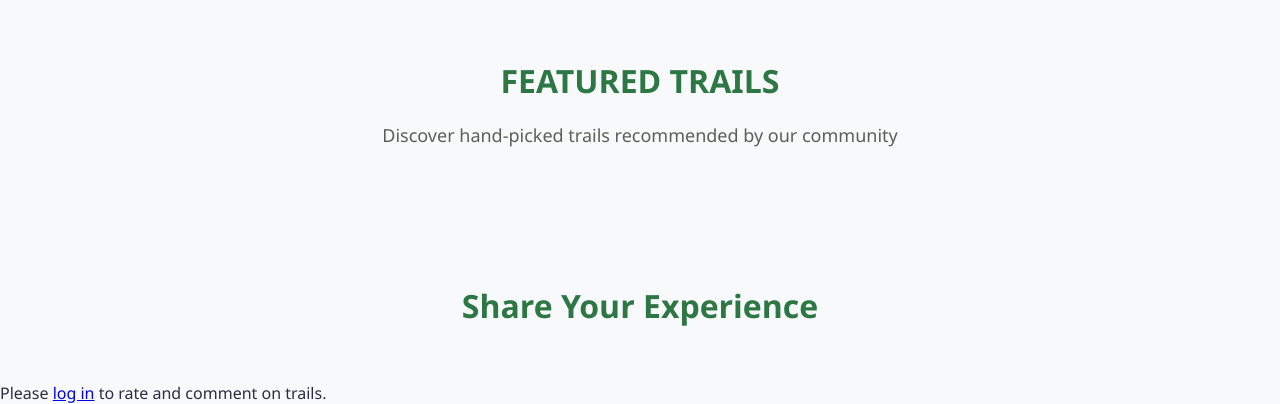
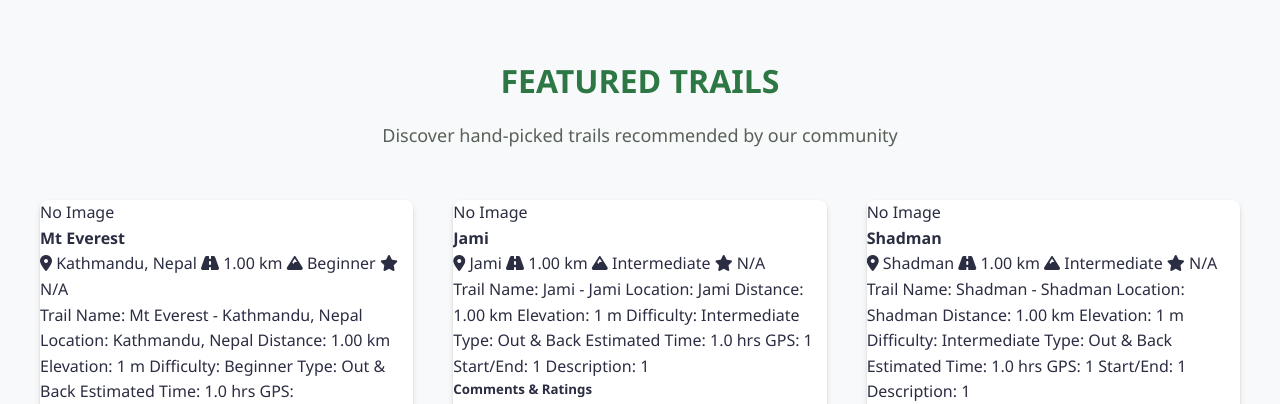
Before and after one commit to 22142628/project, a Django app: page / in a window 1280 px wide. Shown: the part 1523-1927 px from the top of the page. Run offline with Django 5.2, Linux system fonts and the light colour scheme; data comes from the database, SQL or seed files in the repository.

Commit message:
Updated filter function and added featured trails

```diff
--- a/python_project_G1 4/The_website/templates/homepage.html
+++ b/python_project_G1 4/The_website/templates/homepage.html
@@ -6,6 +6,7 @@
 {% block content %}
 <link rel="stylesheet" href="{% static 'css/homepage.css' %}">
 
+<!-- Search Modal -->
 <div class="search-modal" id="search-modal">
     <div class="search-container">
         <div class="search-header">
@@ -22,12 +23,10 @@
                     {% endfor %}
                 </datalist>
             </div>
-
             <div class="search-group">
                 <label for="location">Location</label>
                 <input type="text" id="location" name="location" placeholder="Enter location...">
             </div>
-
             <div class="search-group">
                 <label for="difficulty">Difficulty</label>
                 <select id="difficulty" name="difficulty">
@@ -37,7 +36,6 @@
                     <option value="Hard">Hard</option>
                 </select>
             </div>
-
             <div class="search-group">
                 <label for="distance-min">Distance (km)</label>
                 <div class="distance-range">
@@ -46,7 +44,6 @@
                     <input type="number" id="distance-max" name="distance_max" placeholder="Max" min="0" step="0.1">
                 </div>
             </div>
-
             <div class="search-group">
                 <label for="trail-type">Trail Type</label>
                 <select id="trail-type" name="trail_type">
@@ -56,7 +53,6 @@
                     <option value="Point to Point">Point to Point</option>
                 </select>
             </div>
-
             <div id="rating-stars" class="star-input">
                 <i class="fas fa-star" data-value="1"></i>
                 <i class="fas fa-star" data-value="2"></i>
@@ -65,7 +61,6 @@
                 <i class="fas fa-star" data-value="5"></i>
                 <input type="hidden" name="min_rating" id="min-rating" value="">
             </div>
-
             <div class="search-actions">
                 <button type="submit" class="search-button">
                     <i class="fas fa-search"></i>
@@ -73,11 +68,11 @@
                 </button>
             </div>
         </form>
-
         <div id="search-results" class="trail-grid"></div>
     </div>
 </div>
 
+<!-- Hero -->
 <section class="hero">
     <div class="hero-content">
         <h1>Your Path. Your Story. One Hike at a Time.</h1>
@@ -89,6 +84,7 @@
     </div>
 </section>
 
+<!-- Stats -->
 <section class="stats-section">
     <div class="stats-container">
         <div class="stat-item"><div class="stat-number">1,200+</div><div class="stat-label">Trails Tracked</div></div>
@@ -97,6 +93,7 @@
     </div>
 </section>
 
+<!-- Featured Image -->
 <section class="featured-image-section">
     <img src="https://www.exploreoutdoors.vic.gov.au/__data/assets/image/0018/518112/varieties/image_gallery_large.jpg"
          alt="Scenic hiking trail"
@@ -107,14 +104,44 @@
     </div>
 </section>
 
+<!-- Featured Trails -->
 <section class="trails-section">
     <div class="section-header">
         <h2>FEATURED TRAILS</h2>
         <p class="section-subtitle">Discover hand-picked trails recommended by our community</p>
     </div>
-    <div class="trail-grid" id="trail-results"></div>
+    <div class="trail-grid">
+        {% for trail in featured_trails %}
+            <div class="trail-card">
+                <div class="card-image">
+                    {% if trail.photos %}
+                        <img src="{{ trail.photos.url }}" alt="{{ trail.trail_name }}">
+                    {% else %}
+                        <div class="no-img">No Image</div>
+                    {% endif %}
+                </div>
+                <div class="card-body">
+                    <h4>{{ trail.trail_name }}</h4>
+                    <div class="trail-meta-bar">
+                        <span><i class="fas fa-map-marker-alt"></i> {{ trail.location }}</span>
+                        <span><i class="fas fa-road"></i> {{ trail.distance }} km</span>
+                        <span><i class="fas fa-mountain"></i> {{ trail.difficulty }}</span>
+                        <span><i class="fas fa-star"></i> {{ trail.avg_rating|default:"N/A" }}</span>
+                    </div>
+                    <div class="trail-description">
+                        <p>{{ trail.description|default:"No description provided." }}</p>
+                    </div>
+                    <div class="trail-comments">
+                        <h5>Comments & Ratings</h5>
+                        <p>Coming soon...</p>
+                    </div>
+                </div>
+            </div>
+        {% endfor %}
+    </div>
 </section>
 
+<!-- Rating & Comments -->
 <section class="rating-comment-section">
     <div class="section-header"><h2>Share Your Experience</h2></div>
     {% if user.is_authenticated %}
@@ -130,7 +157,6 @@
             </select>
             <button type="submit">Submit Rating</button>
         </form>
-
         <form method="POST" action="{% url 'submit-comment' %}">{% csrf_token %}
             <textarea name="comment" placeholder="Leave a comment..." required></textarea>
             <button type="submit">Post Comment</button>
@@ -141,6 +167,7 @@
     {% endif %}
 </section>
 
+<!-- CTA -->
 <section class="cta-section">
     <div class="cta-content">
         <h2>Ready for Your Next Adventure?</h2>
@@ -152,16 +179,14 @@
     </div>
 </section>
 
+<!-- JS -->
 <script>
 const trails = {{ trails_json|safe }};
-
 const searchForm = document.getElementById('main-search-form');
-const trailInput = document.getElementById('trail-name');
 const searchResults = document.getElementById('search-results');
 
 searchForm.addEventListener('submit', function (e) {
     e.preventDefault();
-
     const name = document.getElementById('trail-name').value.toLowerCase();
     const location = document.getElementById('location').value.toLowerCase();
     const difficulty = document.getElementById('difficulty').value;
@@ -204,19 +229,17 @@ searchForm.addEventListener('submit', function (e) {
     }
 });
 
-
-document.getElementById('hero-search-btn').addEventListener('click', function() {
+document.getElementById('hero-search-btn').addEventListener('click', () => {
     document.getElementById('search-modal').style.display = 'flex';
 });
 
-document.getElementById('close-search').addEventListener('click', function() {
+document.getElementById('close-search').addEventListener('click', () => {
     document.getElementById('search-modal').style.display = 'none';
 });
 
 document.addEventListener('DOMContentLoaded', () => {
     const stars = document.querySelectorAll('#rating-stars .fa-star');
     const input = document.getElementById('min-rating');
-
     stars.forEach(star => {
         star.addEventListener('click', () => {
             const value = parseInt(star.getAttribute('data-value'));
@@ -224,7 +247,6 @@ document.addEventListener('DOMContentLoaded', () => {
             updateStarUI(value);
         });
     });
-
     function updateStarUI(value) {
         stars.forEach(star => {
             const starValue = parseInt(star.getAttribute('data-value'));
@@ -232,7 +254,6 @@ document.addEventListener('DOMContentLoaded', () => {
         });
     }
 });
-
 </script>
 
 <script src="{% static 'js/homepage.js' %}"></script>
--- a/python_project_G1 4/The_website/views.py
+++ b/python_project_G1 4/The_website/views.py
@@ -40,11 +40,12 @@ def logout_view(request):
 def home(request):
     trails = TrailSubmission.objects.filter(approval_status='Approved')
 
+    # Filtering logic
     trail_name = request.GET.get('trail_name', '').strip()
     location = request.GET.get('location', '').strip()
-    difficulty = request.GET.get('difficulty', '')
-    trail_type = request.GET.get('trail_type', '')
-    min_rating = request.GET.get('min_rating', '')
+    difficulty = request.GET.get('difficulty', '').strip()
+    trail_type = request.GET.get('trail_type', '').strip()
+    min_rating = request.GET.get('min_rating', '').strip()
     try:
         min_distance = float(request.GET.get('distance_min', '') or 0)
         max_distance = float(request.GET.get('distance_max', '') or 9999)
@@ -57,19 +58,25 @@ def home(request):
     if location:
         trails = trails.filter(location__icontains=location)
     if difficulty:
-        trails = trails.filter(difficulty=difficulty)
+        trails = trails.filter(difficulty__iexact=difficulty)
     if trail_type:
-        trails = trails.filter(trail_type=trail_type)
+        trails = trails.filter(trail_type__iexact=trail_type)
     trails = trails.filter(distance__gte=min_distance, distance__lte=max_distance)
 
+    # Featured trails = 3 most recently submitted approved ones
+    featured_trails = TrailSubmission.objects.filter(approval_status='Approved').order_by('-submitted_at')[:3]
+
+    # Include all fields needed for JavaScript filters
     trails_json = json.dumps(list(trails.values(
         'id', 'trail_name', 'location', 'distance', 'difficulty', 'trail_type', 'photos'
     )), cls=DjangoJSONEncoder)
 
     return render(request, 'homepage.html', {
         'trails': trails,
+        'featured_trails': featured_trails,
         'trails_json': trails_json
     })
+
 
 # SEARCH TRAILS VIEW
 
```
